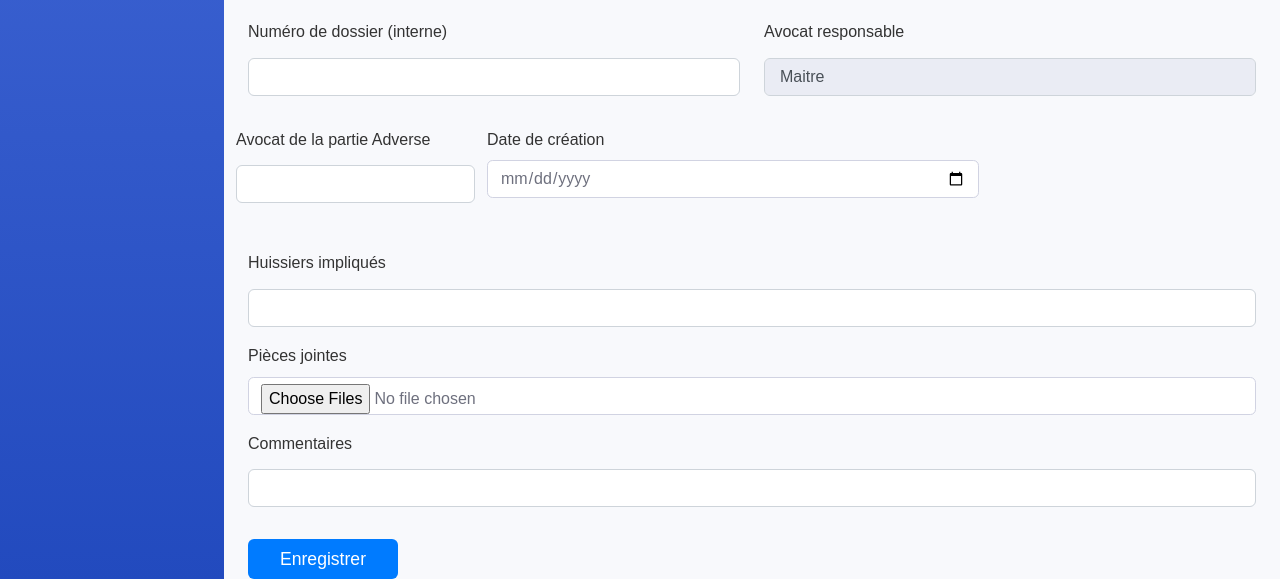
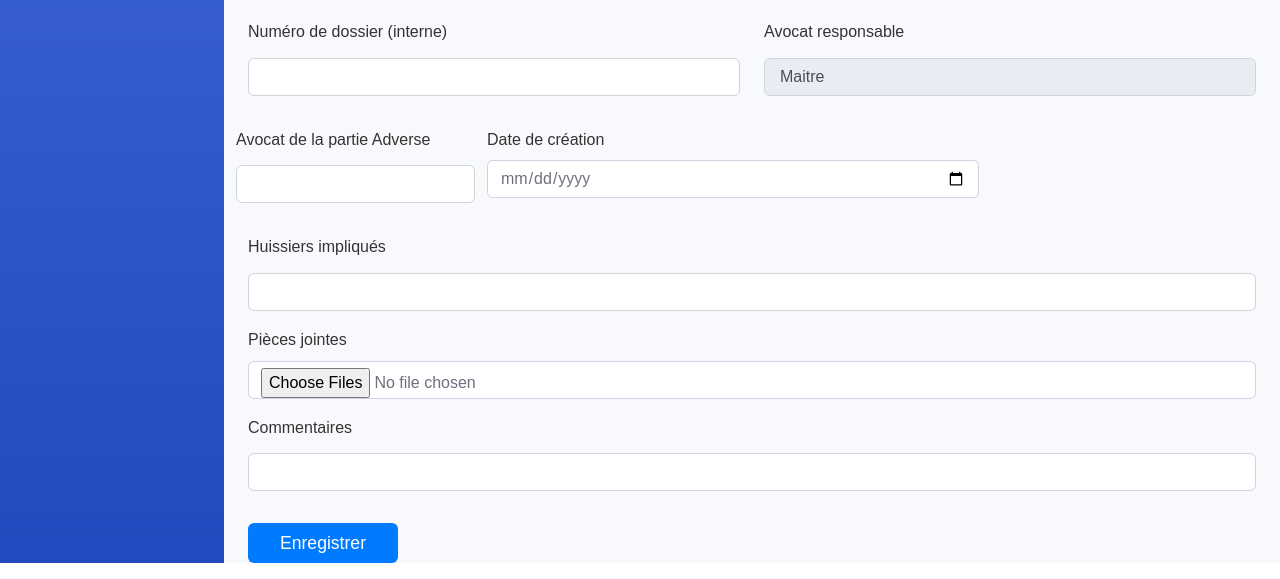
Before and after one commit to Onja-Mbola/legalhub, a Python web app: template app/templates/dossier/create_dossier.html in a window 1280 px wide. Shown: the part 774-1353 px from the top of the page. Run offline with Jinja, Linux system fonts and the light colour scheme; the template is opened without the code that fills it, so the values that code supplies are empty; some libraries are stand-ins or nearby versions.

Commit message:
Update create_dossier.html

```diff
--- a/app/templates/dossier/create_dossier.html
+++ b/app/templates/dossier/create_dossier.html
@@ -83,10 +83,10 @@
     </div>
 
     <div class="row mb-3">
-        <div class="mb-3">
-        <label class="form-label">Avocat de la partie Adverse</label>
-        <input type="text" class="form-control" name="avocat_adverse">
-    </div>
+        <div class="mb-6">
+            <label class="form-label">Avocat de la partie Adverse</label>
+            <input type="text" class="form-control" name="avocat_adverse">
+        </div>
 
         <div class="col-md-6">
             <label class="form-label">Date de création</label>
```
